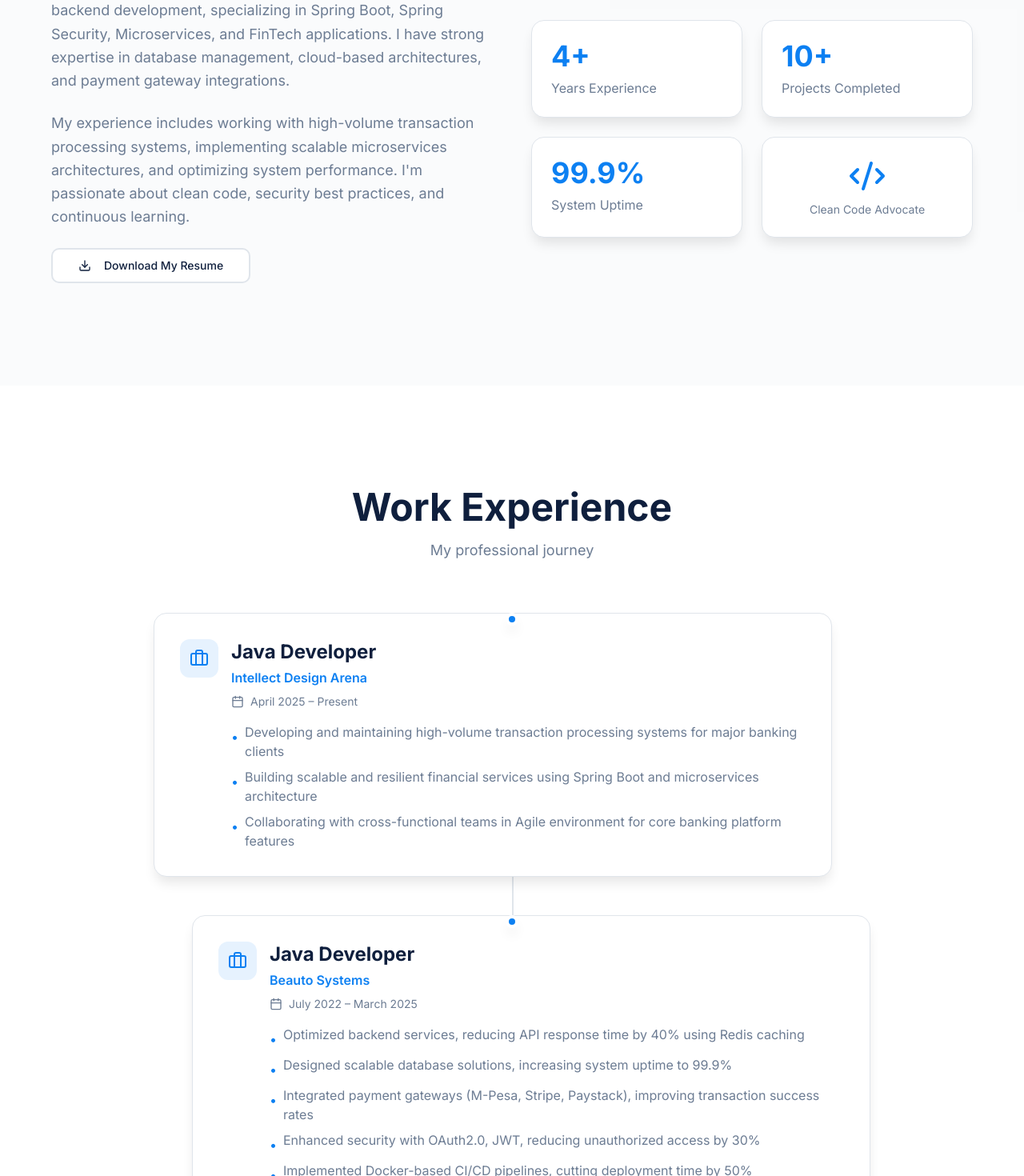
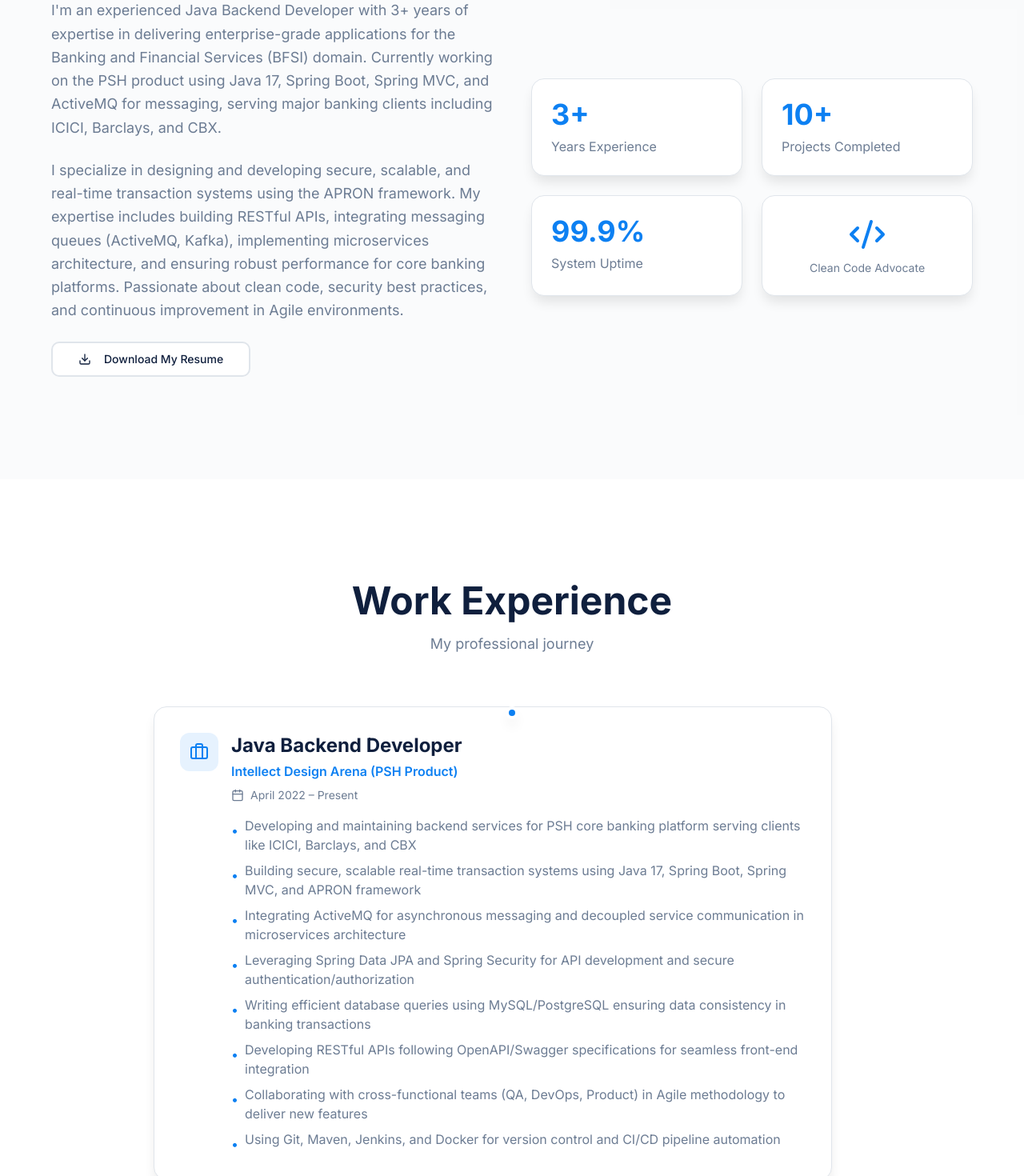
Before and after one commit to LvvNagendra/NagendraLankalapalli, a React (Vite) app: page / in a window 1280 px wide. Shown: the part 1260-2730 px from the top of the page at 80% size. Built offline with nearby package versions, Linux system fonts and the light colour scheme; the HTML template or start-up script is replaced by a standard one.

Commit message:
Update About section with new content

```diff
--- a/src/components/About.tsx
+++ b/src/components/About.tsx
@@ -13,16 +13,17 @@ const About = () => {
         <div className="grid lg:grid-cols-2 gap-12 items-center max-w-6xl mx-auto">
           <div className="space-y-6">
             <p className="text-lg text-muted-foreground leading-relaxed">
-              I'm a passionate Java Developer with 4+ years of experience in backend
-              development, specializing in Spring Boot, Spring Security, Microservices, and
-              FinTech applications. I have strong expertise in database management,
-              cloud-based architectures, and payment gateway integrations.
+              I'm an experienced Java Backend Developer with 3+ years of expertise in delivering
+              enterprise-grade applications for the Banking and Financial Services (BFSI) domain.
+              Currently working on the PSH product using Java 17, Spring Boot, Spring MVC, and ActiveMQ
+              for messaging, serving major banking clients including ICICI, Barclays, and CBX.
             </p>
             <p className="text-lg text-muted-foreground leading-relaxed">
-              My experience includes working with high-volume transaction processing systems,
-              implementing scalable microservices architectures, and optimizing system
-              performance. I'm passionate about clean code, security best practices, and
-              continuous learning.
+              I specialize in designing and developing secure, scalable, and real-time transaction
+              systems using the APRON framework. My expertise includes building RESTful APIs,
+              integrating messaging queues (ActiveMQ, Kafka), implementing microservices architecture,
+              and ensuring robust performance for core banking platforms. Passionate about clean code,
+              security best practices, and continuous improvement in Agile environments.
             </p>
 
             <Button
@@ -40,7 +41,7 @@ const About = () => {
 
           <div className="grid grid-cols-2 gap-6">
             <div className="bg-card p-6 rounded-2xl shadow-lg border border-border hover:shadow-xl transition-shadow duration-300">
-              <div className="text-4xl font-bold text-accent mb-2">4+</div>
+              <div className="text-4xl font-bold text-accent mb-2">3+</div>
               <div className="text-muted-foreground">Years Experience</div>
             </div>
             <div className="bg-card p-6 rounded-2xl shadow-lg border border-border hover:shadow-xl transition-shadow duration-300">
--- a/src/components/Experience.tsx
+++ b/src/components/Experience.tsx
@@ -3,13 +3,18 @@ import { Briefcase, Calendar } from "lucide-react";
 const Experience = () => {
   const experiences = [
     {
-      title: "Java Developer",
-      company: "Intellect Design Arena",
-      duration: "April 2025 – Present",
+      title: "Java Backend Developer",
+      company: "Intellect Design Arena (PSH Product)",
+      duration: "April 2022 – Present",
       responsibilities: [
-        "Developing and maintaining high-volume transaction processing systems for major banking clients",
-        "Building scalable and resilient financial services using Spring Boot and microservices architecture",
-        "Collaborating with cross-functional teams in Agile environment for core banking platform features",
+        "Developing and maintaining backend services for PSH core banking platform serving clients like ICICI, Barclays, and CBX",
+        "Building secure, scalable real-time transaction systems using Java 17, Spring Boot, Spring MVC, and APRON framework",
+        "Integrating ActiveMQ for asynchronous messaging and decoupled service communication in microservices architecture",
+        "Leveraging Spring Data JPA and Spring Security for API development and secure authentication/authorization",
+        "Writing efficient database queries using MySQL/PostgreSQL ensuring data consistency in banking transactions",
+        "Developing RESTful APIs following OpenAPI/Swagger specifications for seamless front-end integration",
+        "Collaborating with cross-functional teams (QA, DevOps, Product) in Agile methodology to deliver new features",
+        "Using Git, Maven, Jenkins, and Docker for version control and CI/CD pipeline automation",
       ],
     },
     {
--- a/src/components/Hero.tsx
+++ b/src/components/Hero.tsx
@@ -32,20 +32,20 @@ const Hero = () => {
                 <span className="text-foreground">Lankalapalli</span>
               </h1>
               <p className="text-xl md:text-2xl text-muted-foreground font-medium">
-                Java Developer
+                Java Backend Developer | BFSI Specialist
               </p>
             </div>
 
             <p className="text-lg text-muted-foreground leading-relaxed max-w-xl">
-              Experienced Backend Developer with 4+ years of expertise in Spring Boot,
-              Microservices Architecture, and FinTech applications. Specialized in building
-              scalable, secure, and high-performance enterprise systems.
+              Experienced Java Backend Developer with 3+ years specializing in Banking and Financial Services (BFSI) domain.
+              Expert in building enterprise-grade applications using Java 17, Spring Boot, and ActiveMQ.
+              Currently delivering core banking solutions for clients including ICICI, Barclays, and CBX.
             </p>
 
             {/* Stats */}
             <div className="grid grid-cols-3 gap-6 py-6">
               <div>
-                <div className="text-3xl md:text-4xl font-bold text-accent">4+</div>
+                <div className="text-3xl md:text-4xl font-bold text-accent">3+</div>
                 <div className="text-sm text-muted-foreground mt-1">
                   Years Experience
                 </div>
@@ -102,7 +102,7 @@ const Hero = () => {
 
               <div className="text-center mb-6">
                 <h3 className="text-2xl font-bold mb-1">Nagendra Lankalapalli</h3>
-                <p className="text-muted-foreground">Java Developer</p>
+                <p className="text-muted-foreground">Java Backend Developer</p>
               </div>
 
               <div className="space-y-3 mb-6">
--- a/src/components/Projects.tsx
+++ b/src/components/Projects.tsx
@@ -1,38 +1,49 @@
-import { Users, TrendingUp, Cpu, Shield, Smartphone, Key } from "lucide-react";
+import { Users, TrendingUp, Cpu, Shield, Smartphone, Key, CreditCard, Building2, Lock, Zap } from "lucide-react";
 
 const Projects = () => {
   const projects = [
     {
-      title: "Nexus of Agri (NoA) SaaS Platform",
-      duration: "Oct 2024 – Present",
+      title: "PSH Core Banking Platform",
+      duration: "April 2022 – Present",
       description:
-        "Architected and developed a scalable SaaS platform for agricultural solutions, serving over 100,000 active users. Integrated AI-powered live translation and real-time messaging using WebSockets.",
-      technologies: ["React", "Spring Boot", "PostgreSQL", "Kafka", "AWS"],
+        "Enterprise-grade core banking solution serving major clients including ICICI, Barclays, and CBX. Built with Java 17, Spring Boot, and APRON framework for modular development and robust transaction processing.",
+      technologies: ["Java 17", "Spring Boot", "ActiveMQ", "MySQL", "APRON Framework"],
       highlights: [
-        { icon: Users, text: "100,000+ Active Users" },
-        { icon: TrendingUp, text: "35% Query Latency Reduction" },
+        { icon: Building2, text: "Major Banking Clients" },
+        { icon: Shield, text: "Secure Transaction Systems" },
       ],
     },
     {
-      title: "IIOTCONNX – Industrial IoT Platform",
-      duration: "Ongoing",
+      title: "Payment Gateway Integration System",
+      duration: "2023 – 2024",
       description:
-        "Developed an Industrial IoT platform leveraging microservices architecture for real-time industrial product showcasing. Integrated Apache Kafka for real-time event-driven messaging.",
-      technologies: ["Java 17", "Spring Boot", "Kafka", "Redis", "PostgreSQL"],
+        "Designed and implemented comprehensive payment gateway integrations for FinTech applications, supporting real-time transaction processing, secure authentication, and seamless payment flows for banking operations.",
+      technologies: ["Spring Boot", "Spring Security", "PostgreSQL", "Redis", "Swagger"],
       highlights: [
-        { icon: Cpu, text: "Real-time IoT Processing" },
-        { icon: Shield, text: "Spring Security Integration" },
+        { icon: CreditCard, text: "Multi-Gateway Support" },
+        { icon: Lock, text: "PCI-DSS Compliant" },
       ],
     },
     {
-      title: "OnePlatform – Enterprise Management System",
-      duration: "Ongoing",
+      title: "Real-time Messaging & Transaction System",
+      duration: "2022 – 2023",
       description:
-        "Led development of a multi-functional enterprise system incorporating company website, HRM portal, and internal management tools with SSO authentication using Keycloak.",
-      technologies: ["Spring Boot", "React", "Android", "Keycloak", "Docker"],
+        "Developed high-performance messaging infrastructure using ActiveMQ and Kafka for asynchronous communication in banking microservices. Enabled decoupled service architecture with reliable message delivery.",
+      technologies: ["ActiveMQ", "Kafka", "Spring Boot", "Docker", "Jenkins"],
       highlights: [
-        { icon: Smartphone, text: "Android App Development" },
-        { icon: Key, text: "SSO Integration" },
+        { icon: Zap, text: "Real-time Processing" },
+        { icon: Cpu, text: "Event-Driven Architecture" },
+      ],
+    },
+    {
+      title: "Intellect Design FinTech Solutions",
+      duration: "2022 – Present",
+      description:
+        "Contributing to enterprise FinTech solutions with focus on scalable microservices, RESTful API development, and database optimization. Implementing CI/CD pipelines and maintaining 99.9% system uptime.",
+      technologies: ["Java", "Spring Cloud", "Maven", "Git", "Docker"],
+      highlights: [
+        { icon: TrendingUp, text: "99.9% System Uptime" },
+        { icon: Shield, text: "Spring Security & OAuth2" },
       ],
     },
   ];
--- a/src/components/Skills.tsx
+++ b/src/components/Skills.tsx
@@ -1,20 +1,20 @@
 const Skills = () => {
   const skillCategories = [
     {
-      title: "Languages",
-      skills: ["Java", "J2EE", "SQL", "HTML", "CSS"],
+      title: "Core Technologies",
+      skills: ["Java 17", "Spring Boot", "ActiveMQ", "Kafka", "Spring Security"],
     },
     {
-      title: "Frameworks",
-      skills: ["Spring Boot", "Spring Security", "Hibernate", "Spring Cloud"],
+      title: "Frameworks & Libraries",
+      skills: ["Spring MVC", "Spring Cloud", "Hibernate", "Spring Data JPA", "APRON Framework"],
     },
     {
       title: "Databases",
-      skills: ["MySQL", "PostgreSQL", "MongoDB", "Redis"],
+      skills: ["MySQL", "PostgreSQL", "Redis", "MongoDB"],
     },
     {
-      title: "Tools & Technologies",
-      skills: ["Maven", "Git", "Postman", "Swagger", "Docker", "Apache Kafka"],
+      title: "DevOps & Tools",
+      skills: ["Maven", "Git", "Jenkins", "Docker", "Swagger", "Postman"],
     },
   ];
 
```
